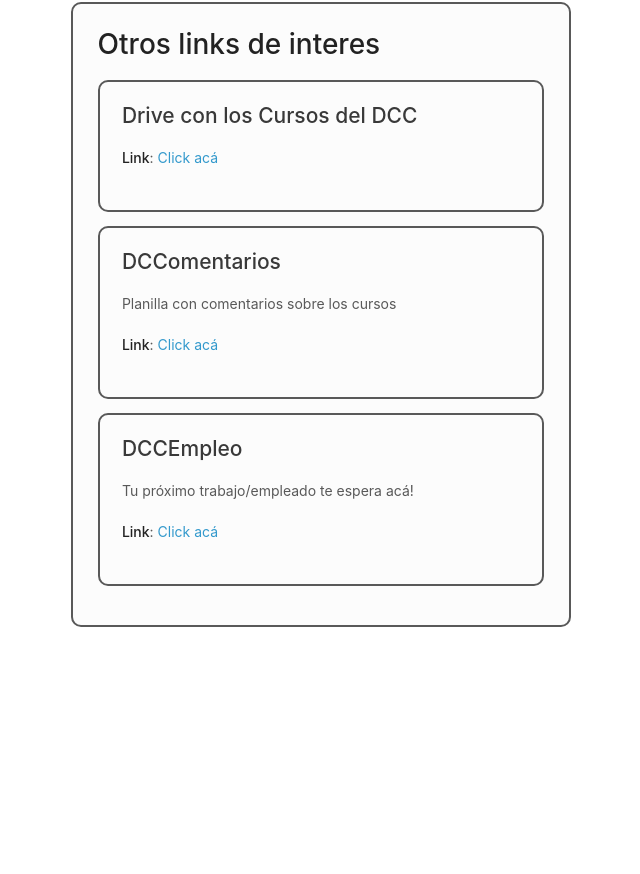
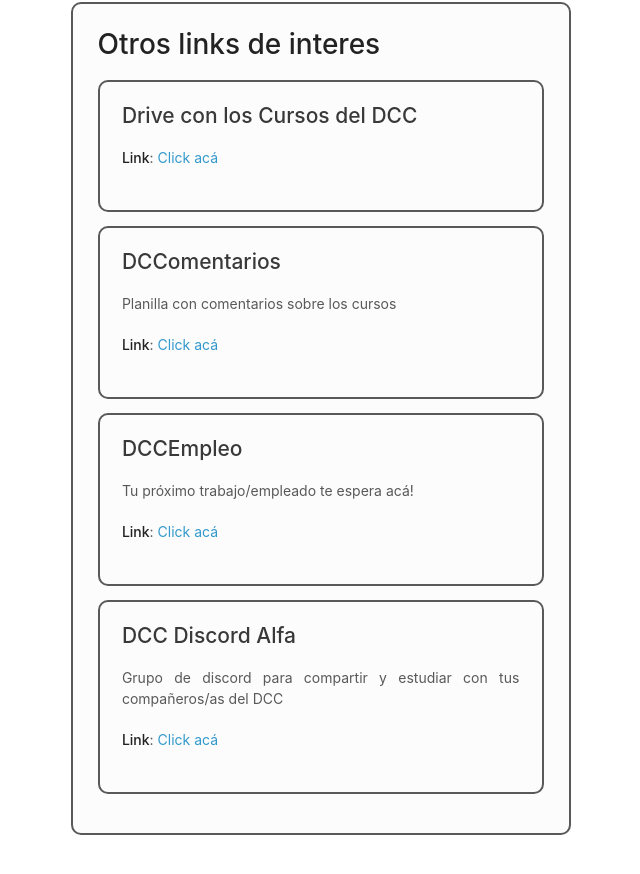
Before and after one commit to capitulo-acm-puc/capitulo-acm-puc.github.io, a Jekyll site: the page built from 6-grupos_y_canales.md, in a window 1280 px wide and 900 px high, scrolled down 9369 px. Shown: the top 874 px of the window, without its empty margins (535-1175 px from the left). Built offline with Jekyll 4.4.1, drawn with Linux system fonts in a browser that asks for light colours; before the commit the page ends 10061 px from its top, so only the background shows below that.

Commit message:
Update 6-grupos_y_canales.md

```diff
--- a/6-grupos_y_canales.md
+++ b/6-grupos_y_canales.md
@@ -339,5 +339,12 @@ Tu próximo trabajo/empleado te espera acá!
 **Link**:  [Click acá](https://t.me/DCCEmpleo)
 </div>
 
+<div class="grupo">
+## DCC Discord Alfa
+Grupo de discord para compartir y estudiar con tus compañeros/as del DCC
+
+**Link**:  [Click acá](https://discord.gg/w9f6KSBJ7Q)
+</div>
+
 
 </div>
```
